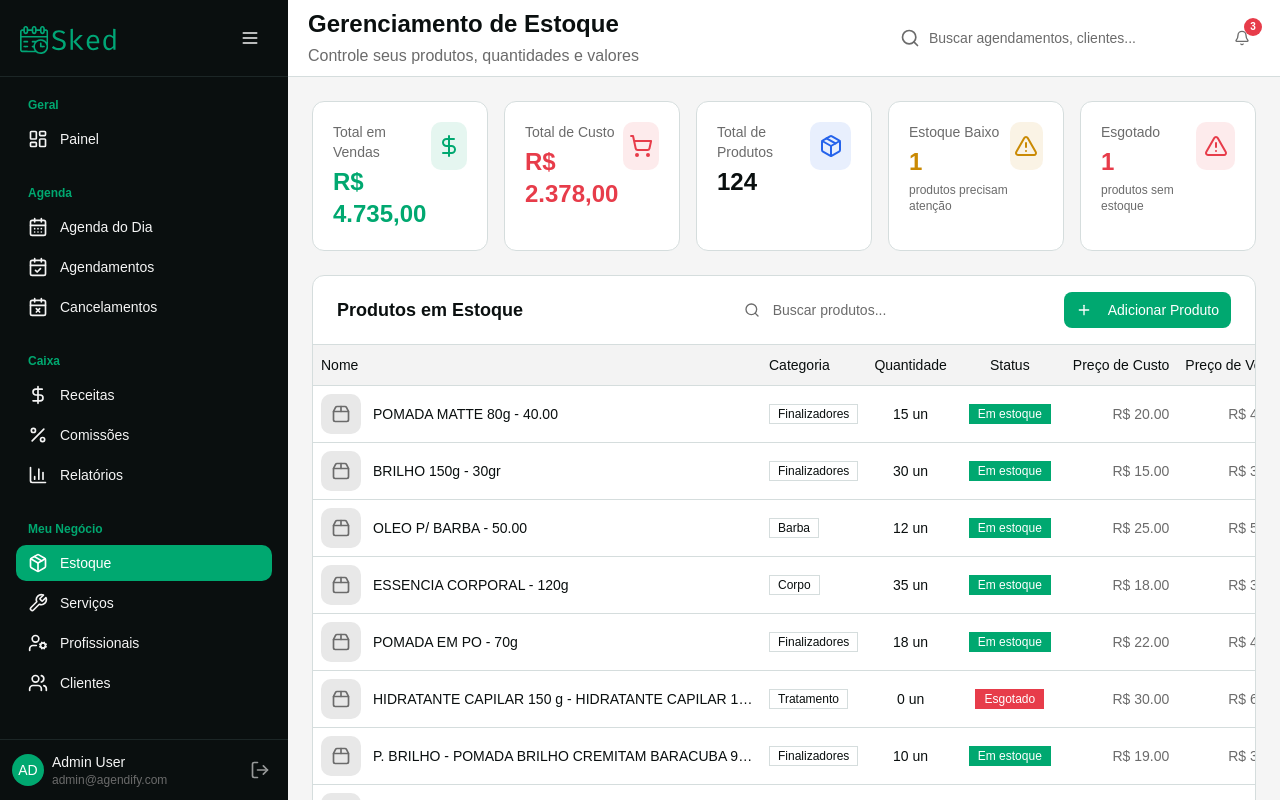
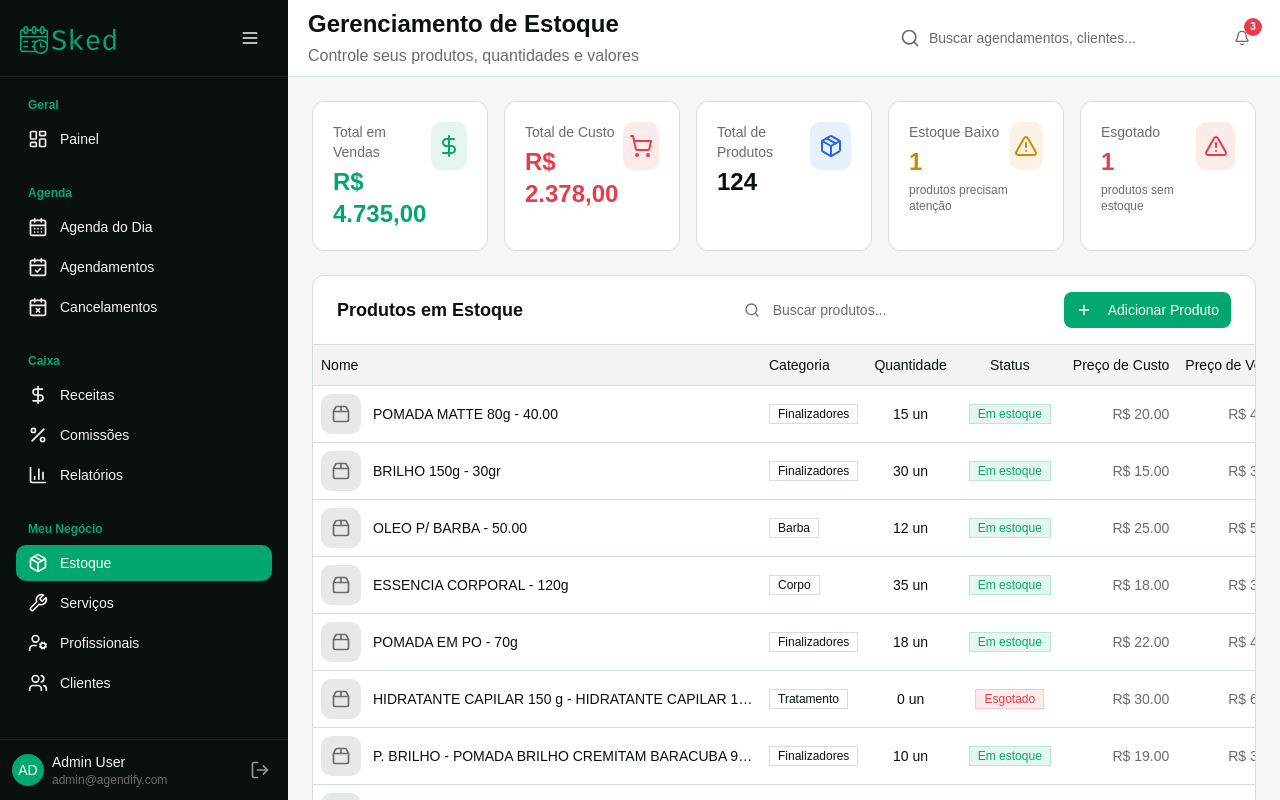
Before and after one commit to xJoaoPedro/react-sked-frontend, a React (Vite) app: page /inventory in a window 1280 px wide. Built offline with nearby package versions, Linux system fonts and the light colour scheme.

Commit message:
paginas de dashboard e estoque

```diff
--- a/index.html
+++ b/index.html
@@ -2,7 +2,7 @@
 <html lang="en">
   <head>
     <meta charset="UTF-8" />
-    <link rel="icon" type="image/svg+xml" href="/favicon.svg" />
+    <link rel="icon" type="image/svg+xml" href="/src/assets/skedIcon.svg" />
     <meta name="viewport" content="width=device-width, initial-scale=1.0" />
     <title>react-sked-frontend</title>
   </head>
--- a/src/components/AppointmentList.tsx
+++ b/src/components/AppointmentList.tsx
@@ -50,31 +50,17 @@ const appointments: Appointment[] = [
 ];
 
 export function AppointmentList() {
-  const getStatusColor = (status: Appointment['status']) => {
-    switch (status) {
-      case 'confirmed':
-        return 'bg-primary text-popover';
-      case 'pending':
-        return 'bg-yellow-500 text-popover';
-      case 'cancelled':
-        return 'bg-destructive text-popover';
-      default:
-        return 'bg-gray-500 text-popover';
-    }
-  };
+  const getStatusBadge = (status: Appointment['status']) => {
+      const statusConfig = {
+        confirmed: { label: 'Confirmado', className: 'bg-primary/10 text-primary border border-primary/20 hover:bg-primary/20' },
+        pending: { label: 'Pendente', className: 'bg-yellow-500/10 text-yellow-600 border border-yellow-500/20 hover:bg-yellow-500/20' },
+        cancelled: { label: 'Cancelado', className: 'bg-destructive/10 text-destructive border border-destructive/20 hover:bg-destructive/20' },
+        completed: { label: 'Concluído', className: 'bg-blue-500/10 text-blue-600 border border-blue-500/20 hover:bg-blue-500/20' },
+      };
 
-  const getStatusLabel = (status: Appointment['status']) => {
-    switch (status) {
-      case 'confirmed':
-        return 'Confirmado';
-      case 'pending':
-        return 'Pendente';
-      case 'cancelled':
-        return 'Cancelado';
-      default:
-        return status;
-    }
-  };
+      const config = statusConfig[status];
+      return <Badge variant="outline" className={config.className}>{config.label}</Badge>;
+    };
 
   return (
     <Card className="p-6">
@@ -103,9 +89,7 @@ export function AppointmentList() {
               <span className="text-sm">{appointment.time}</span>
             </div>
 
-            <Badge className={getStatusColor(appointment.status)}>
-              {getStatusLabel(appointment.status)}
-            </Badge>
+            {getStatusBadge(appointment.status)}
           </div>
         ))}
       </div>
--- a/src/pages/InventoryPage.tsx
+++ b/src/pages/InventoryPage.tsx
@@ -9,6 +9,7 @@ import { Dialog, DialogContent, DialogDescription, DialogFooter, DialogHeader, D
 import { Select, SelectContent, SelectItem, SelectTrigger, SelectValue, } from '../components/ui/select';
 import { Table, TableBody, TableCell, TableHead, TableHeader, TableRow, } from '../components/ui/table';
 import { DollarSign, Package, ShoppingCart, Plus, Edit, Trash2, Search, AlertTriangle, Package2, X, } from 'lucide-react';
+import { Tooltip, TooltipContent, TooltipTrigger } from '@/components/ui/tooltip';
 
 interface Product {
   id: number;
@@ -184,9 +185,10 @@ export function InventoryPage() {
     resetForm();
   };
 
-  const handleDeleteProduct = (id: number) => {
-    setProducts(products.filter(p => p.id !== id));
-  };
+  // TODO VERIFICAR USO
+  // const handleDeleteProduct = (id: number) => {
+  //   setProducts(products.filter(p => p.id !== id));
+  // };
 
   const openEditDialog = (product: Product) => {
     setEditingProduct(product);
@@ -215,14 +217,23 @@ export function InventoryPage() {
     setProductImage(null);
   };
 
-  const getStockStatus = (product: Product) => {
+  const getStatusBadge = (product: Product) => {
+    let status = 'confirmed';
+
     if (product.quantity === 0) {
-      return { label: 'Esgotado', color: 'bg-destructive text-popover' };
+      status = 'cancelled';
+    } else if (product.quantity <= product.minStock) {
+      status = 'pending';
     }
-    if (product.quantity <= product.minStock) {
-      return { label: 'Estoque baixo', color: 'bg-yellow-500 text-popover' };
-    }
-    return { label: 'Em estoque', color: 'bg-primary text-popover' };
+
+    const statusConfig = {
+      confirmed: { label: 'Em estoque', className: 'bg-primary/10 text-primary border border-primary/20 hover:bg-primary/20' },
+      pending: { label: 'Estoque baixo', className: 'bg-yellow-500/10 text-yellow-600 border border-yellow-500/20 hover:bg-yellow-500/20' },
+      cancelled: { label: 'Esgotado', className: 'bg-destructive/10 text-destructive border border-destructive/20 hover:bg-destructive/20' },
+    };
+
+    const config = statusConfig[status];
+    return <Badge variant="outline" className={config.className}>{config.label}</Badge>;
   };
 
   return (
@@ -545,7 +556,6 @@ export function InventoryPage() {
                 </TableHeader>
                 <TableBody>
                   {filteredProducts.map(product => {
-                    const status = getStockStatus(product);
                     return (
                       <TableRow key={product.id}>
                         <TableCell className="font-medium max-w-md">
@@ -573,9 +583,7 @@ export function InventoryPage() {
                           {product.quantity} {product.unit}
                         </TableCell>
                         <TableCell className="text-center">
-                          <Badge className={`text-xs ${status.color}`}>
-                            {status.label}
-                          </Badge>
+                          {getStatusBadge(product)}
                         </TableCell>
                         <TableCell className="text-right text-muted-foreground">
                           R$ {product.costPrice.toFixed(2)}
@@ -593,15 +601,24 @@ export function InventoryPage() {
                         <TableCell className="text-right">
                           <div className="flex justify-end gap-2">
                             <Dialog>
+                              <Tooltip disableHoverableContent>
+                                <TooltipTrigger asChild>
+                                  <div>
                                     <DialogTrigger asChild>
                                       <Button
-                                  variant="outline"
+                                        onClick={() => openEditDialog(product)}
                                         size="sm"
-                                  onClick={() => openEditDialog(product)}
+                                        className="h-8 w-8 p-0 rounded rounded-md bg-transparent text-foreground hover:bg-blue-500/10 hover:text-blue-600"
                                       >
                                         <Edit className="w-4 h-4" />
                                       </Button>
                                     </DialogTrigger>
+                                  </div>
+                                </TooltipTrigger>
+                                <TooltipContent side="top" sideOffset={4} className="bg-blue-500 fill-blue-500">
+                                  Editar
+                                </TooltipContent>
+                              </Tooltip>
                               <DialogContent className="sm:max-w-[600px]">
                                 <DialogHeader>
                                   <DialogTitle>Editar Produto</DialogTitle>
@@ -766,14 +783,22 @@ export function InventoryPage() {
                               </DialogContent>
                             </Dialog>
 
+                            <Tooltip disableHoverableContent>
+                              <TooltipTrigger asChild>
+                                <div>
                                   <Button
-                              variant="outline"
                                     size="sm"
-                              onClick={() => handleDeleteProduct(product.id)}
-                              className="text-destructive border-destructive/20 hover:bg-destructive/10"
+                                    className="h-8 w-8 p-0 rounded rounded-md bg-transparent text-foreground hover:bg-destructive/10 hover:text-destructive"
                                   >
                                     <Trash2 className="w-4 h-4" />
                                   </Button>
+                                </div>
+                              </TooltipTrigger>
+
+                              <TooltipContent side="top" sideOffset={4} className="bg-destructive fill-destructive">
+                                Excluir
+                              </TooltipContent>
+                            </Tooltip>
                           </div>
                         </TableCell>
                       </TableRow>
```
Also changed, not shown: src/pages/DailySchedulePage.tsx (+12 -12 lines). Lines whose indentation alone changed are shown as unchanged.
